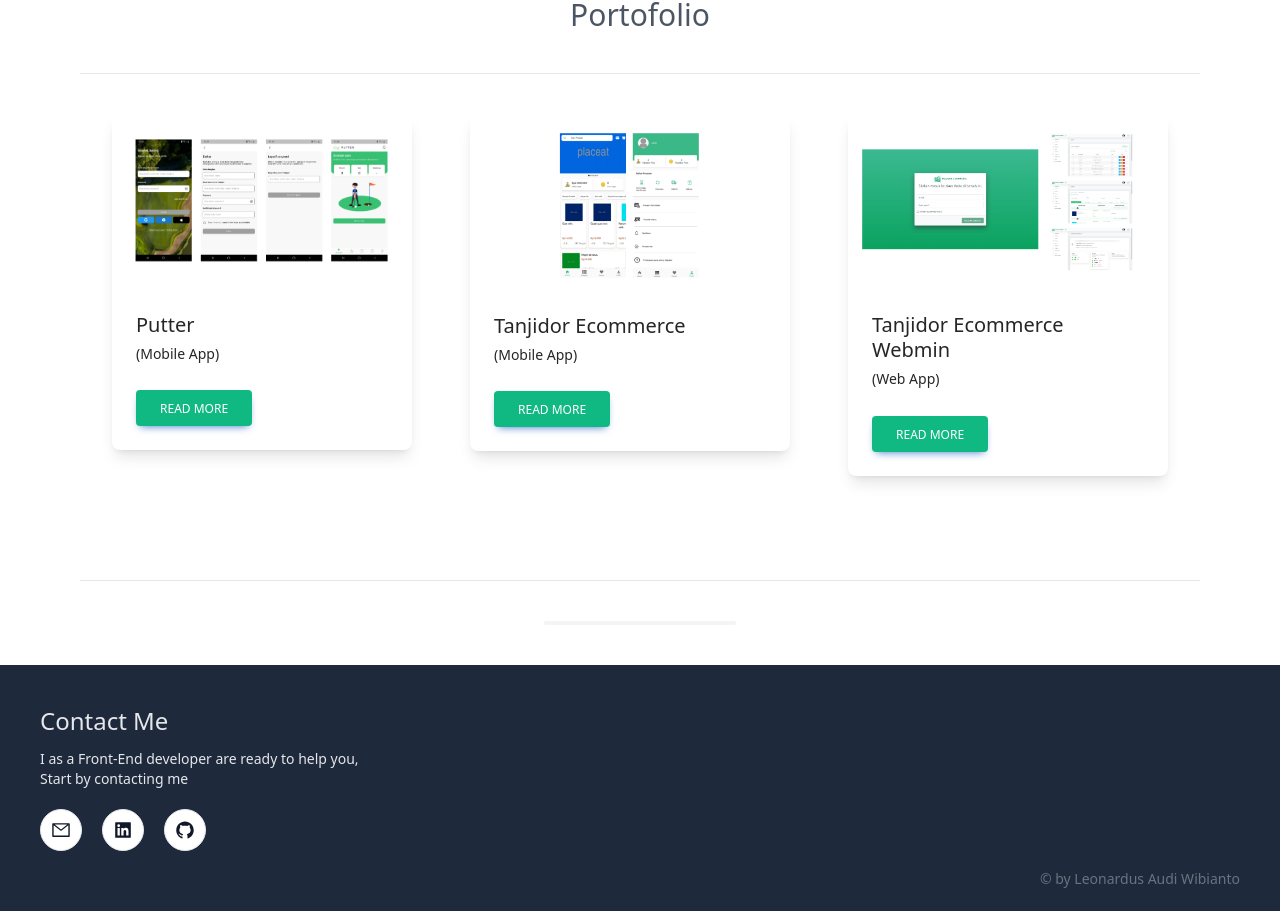
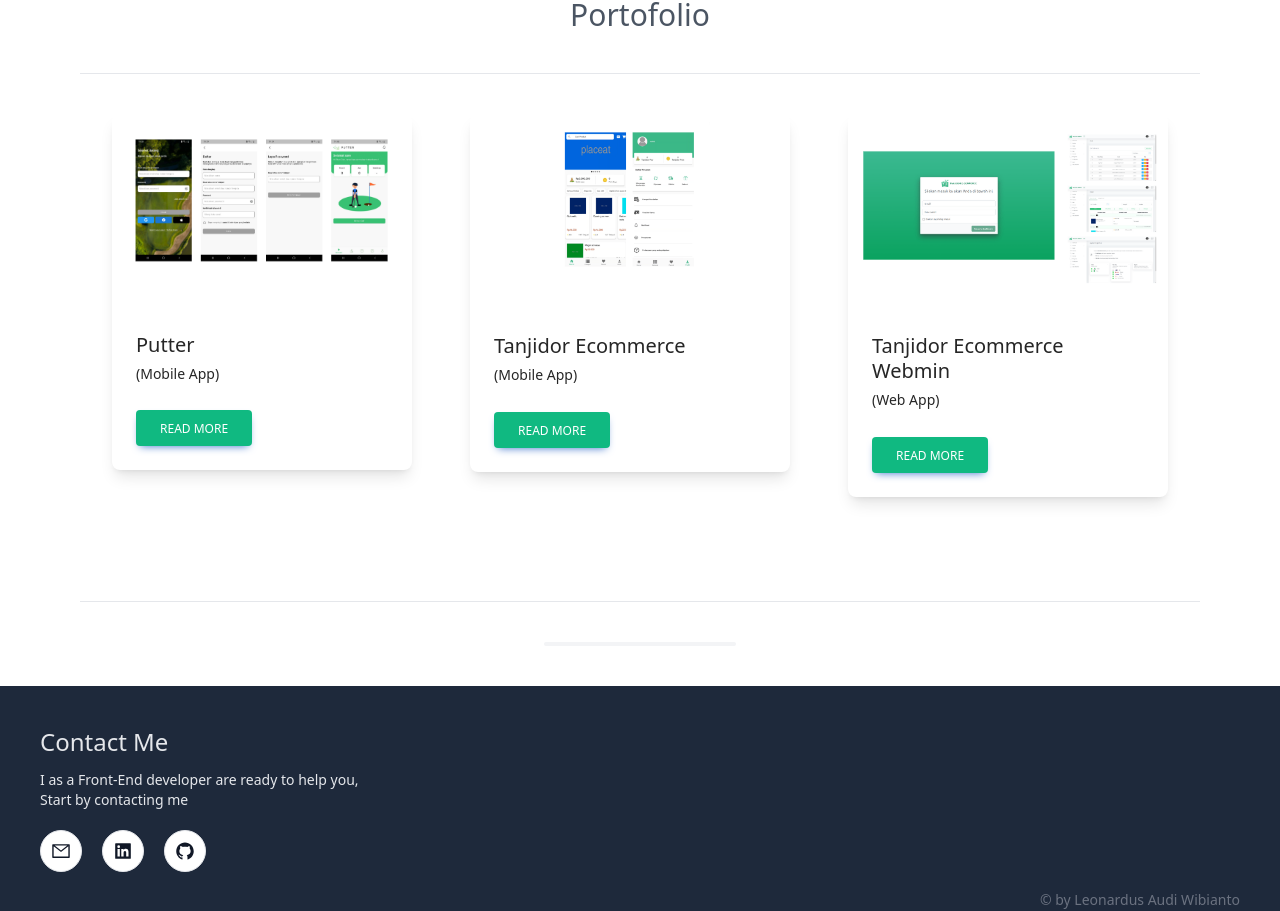
Before and after one commit to leonardusaudi/portofolio, a Next.js app: page / in a window 1280 px wide. Shown: the part 1519-2430 px from the top of the page. Built offline with nearby package versions, Linux system fonts and the light colour scheme; what tw-elements would draw is missing.

Commit message:
change card effect

```diff
--- a/src/components/portofolio.js
+++ b/src/components/portofolio.js
@@ -86,7 +86,7 @@ const Portofolio = () => {
       <div className="lg:flex lg:justify-between lg:mr-28 lg:ml-28 sm:ml-40 max-sm:ml-12 mb-16">
         <div className="block max-w-xs h-fit sm:mb-10 max-sm:mb-10 rounded-lg bg-white shadow-lg dark:bg-neutral-700">
           <Image
-            className="hover:scale-105 ease-in duration-200 rounded-t-lg p-5"
+            className="cursor-pointer shadow-none transition-shadow duration-300 ease-in-out hover:shadow-lg hover:shadow-gray-300/30 rounded-t-lg mb-5 p-5"
             src="/2.png"
             alt=""
             width={300}
@@ -120,11 +120,11 @@ const Portofolio = () => {
         <div className="block max-w-xs h-fit sm:mb-10 max-sm:mb-10 rounded-lg bg-white shadow-lg dark:bg-neutral-700">
           <div className="flex justify-center">
             <Image
-              className="hover:scale-105 ease-in duration-200 rounded-t-lg mt-2 mr-20 ml-20"
+              className="cursor-pointer shadow-none transition-shadow duration-300 ease-in-out hover:shadow-lg hover:shadow-gray-300/30 rounded-t-lg mt-2 mb-8 pr-20 pl-20"
               src="/4.png"
               alt=""
-              width={172}
-              height={179}
+              width={400}
+              height={200}
               onClick={() => setIsViewerEcommerce(true)}
             />
           </div>
@@ -152,7 +152,7 @@ const Portofolio = () => {
         </div>
         <div className="block max-w-xs h-fit sm:mb-10 max-sm:mb-10 rounded-lg bg-white shadow-lg dark:bg-neutral-700">
           <Image
-            className="hover:scale-105 ease-in duration-200 rounded-t-lg mt-3 mb-3"
+            className="cursor-pointer shadow-none transition-shadow duration-300 ease-in-out hover:shadow-lg hover:shadow-gray-300/30 rounded-t-lg mt-3 mb-5 w-full"
             src="/5.png"
             alt=""
             width={295}
```
